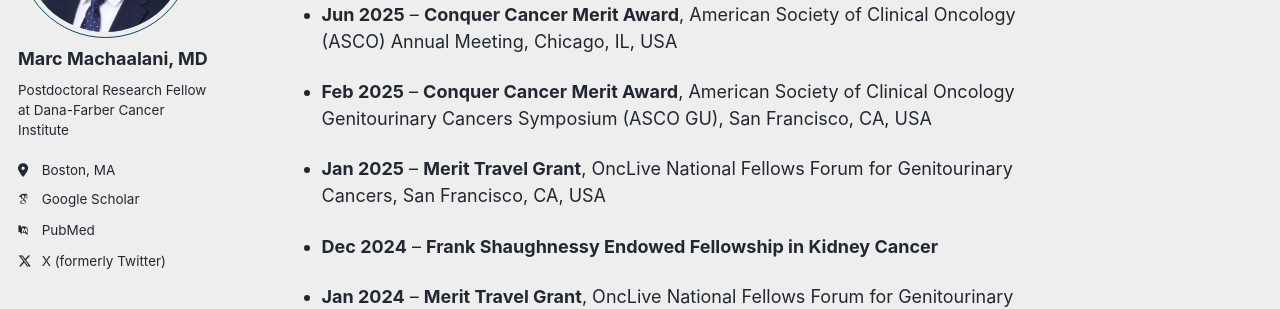
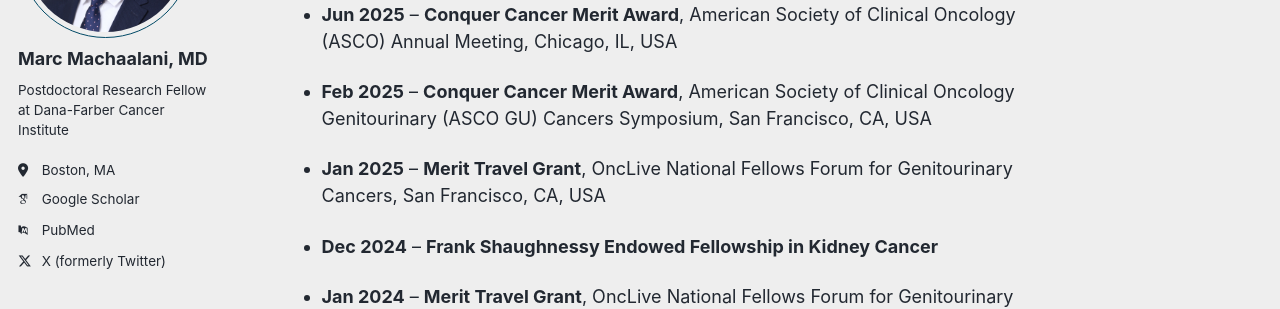
Before and after one commit to MarcMachaalani/marcmachaalani.github.io, a Jekyll site: the page built from _pages/awards.md, in a window 1280 px wide. Shown: the part 236-545 px from the top of the page. Built offline with Jekyll 4.4.1, drawn with Linux system fonts in a browser that asks for light colours; some web fonts are replaced; a script bundle is joined from its source files by our own code; library files that are not in the unit come from our copies.

```diff
--- a/_pages/awards.md
+++ b/_pages/awards.md
@@ -9,7 +9,7 @@ layout: single
 
 - **Jun 2025** – **Conquer Cancer Merit Award**, American Society of Clinical Oncology (ASCO) Annual Meeting, Chicago, IL, USA
 
-- **Feb 2025** – **Conquer Cancer Merit Award**, American Society of Clinical Oncology Genitourinary Cancers Symposium (ASCO GU), San Francisco, CA, USA
+- **Feb 2025** – **Conquer Cancer Merit Award**, American Society of Clinical Oncology Genitourinary (ASCO GU) Cancers Symposium, San Francisco, CA, USA
 
 - **Jan 2025** – **Merit Travel Grant**, OncLive National Fellows Forum for Genitourinary Cancers, San Francisco, CA, USA
 
```
